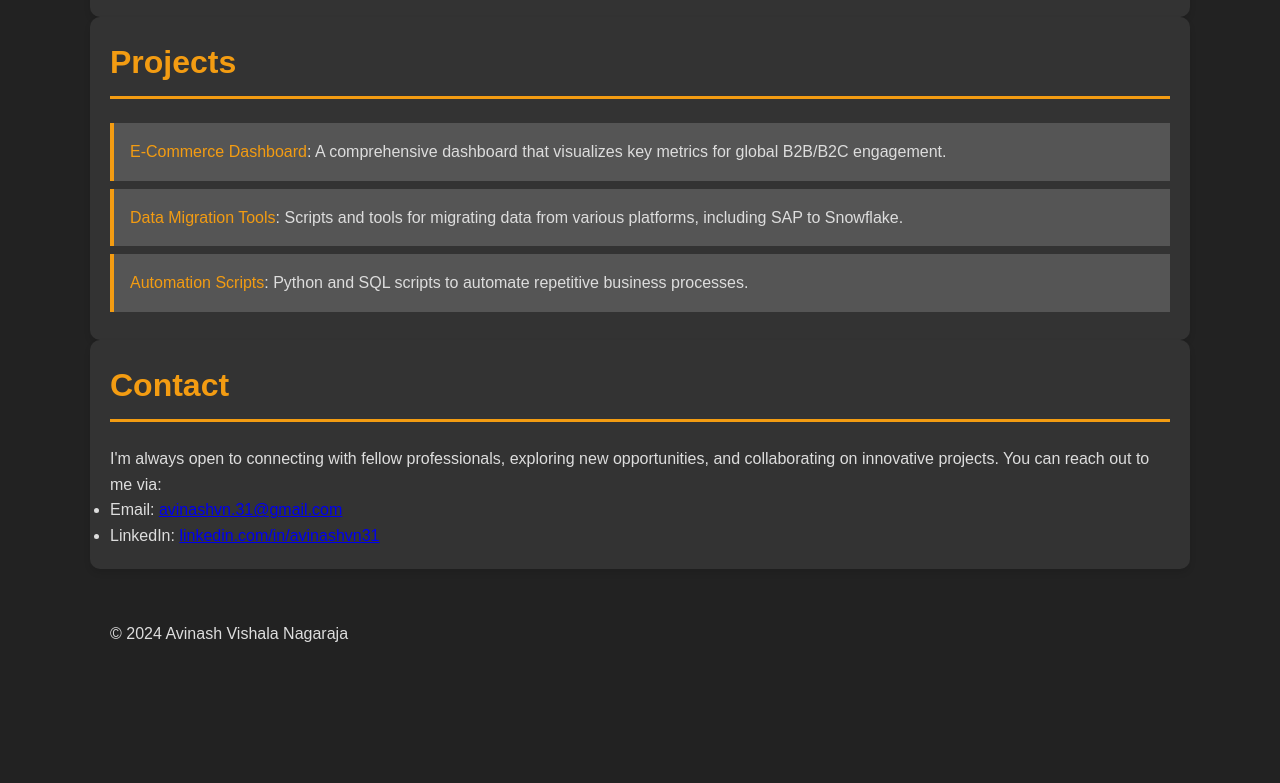
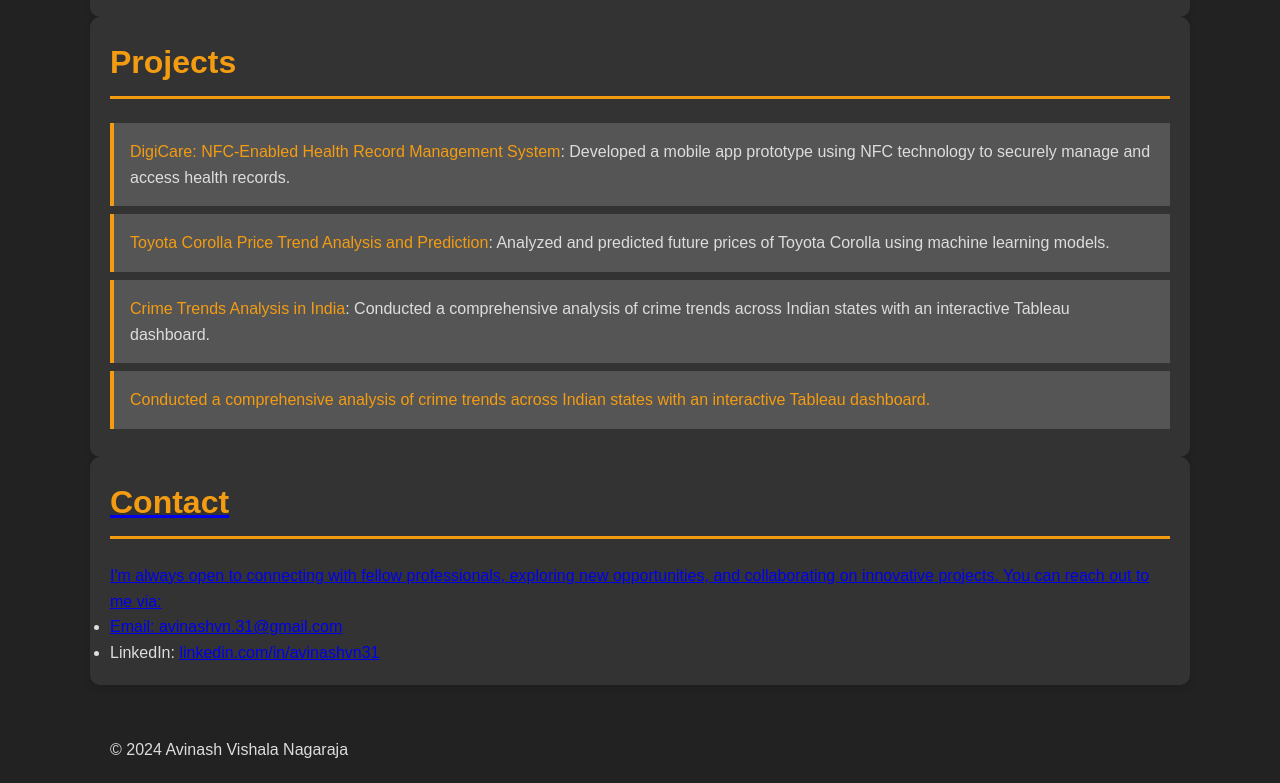
Before and after one commit to Avinash-VN/Avinash-VN.github.io, a plain HTML site: page index.html in a window 1280 px wide. Shown: the part 1922-2705 px from the top of the page. Before the commit the page ends 2588 px from the top, so only its background shows below. Drawn offline with Linux system fonts and the light colour scheme.

Commit message:
Update index.html

```diff
--- a/index.html
+++ b/index.html
@@ -78,9 +78,10 @@
         <section id="projects" class="container">
             <h2>Projects</h2>
             <ul>
-                <li><a href="#">E-Commerce Dashboard</a>: A comprehensive dashboard that visualizes key metrics for global B2B/B2C engagement.</li>
-                <li><a href="#">Data Migration Tools</a>: Scripts and tools for migrating data from various platforms, including SAP to Snowflake.</li>
-                <li><a href="#">Automation Scripts</a>: Python and SQL scripts to automate repetitive business processes.</li>
+                <li><a href="https://github.com/Avinash-VN/MyProjects/tree/main/DigiCare">DigiCare: NFC-Enabled Health Record Management System</a>: Developed a mobile app prototype using NFC technology to securely manage and access health records.</li>
+                <li><a href="https://github.com/Avinash-VN/MyProjects/tree/main/Data_Analysis">Toyota Corolla Price Trend Analysis and Prediction</a>: Analyzed and predicted future prices of Toyota Corolla using machine learning models.</li>
+                <li><a href="https://github.com/Avinash-VN/MyProjects/tree/main/India_Crimes">Crime Trends Analysis in India</a>: Conducted a comprehensive analysis of crime trends across Indian states with an interactive Tableau dashboard.</li>
+                <li><a href="https://github.com/Avinash-VN/MyProjects/tree/main/Sales_Forecast">Conducted a comprehensive analysis of crime trends across Indian states with an interactive Tableau dashboard.</li>
             </ul>
         </section>
 
```
